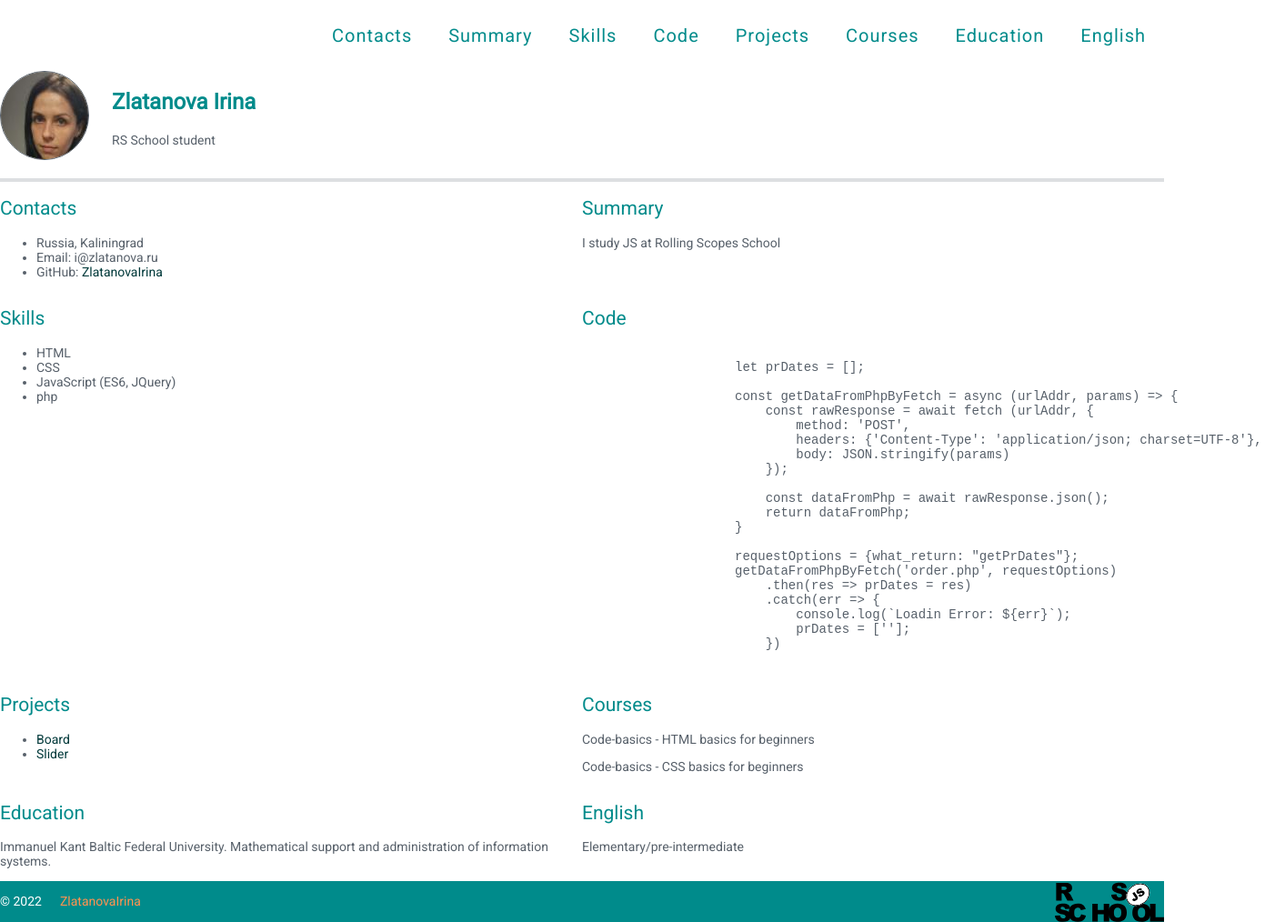
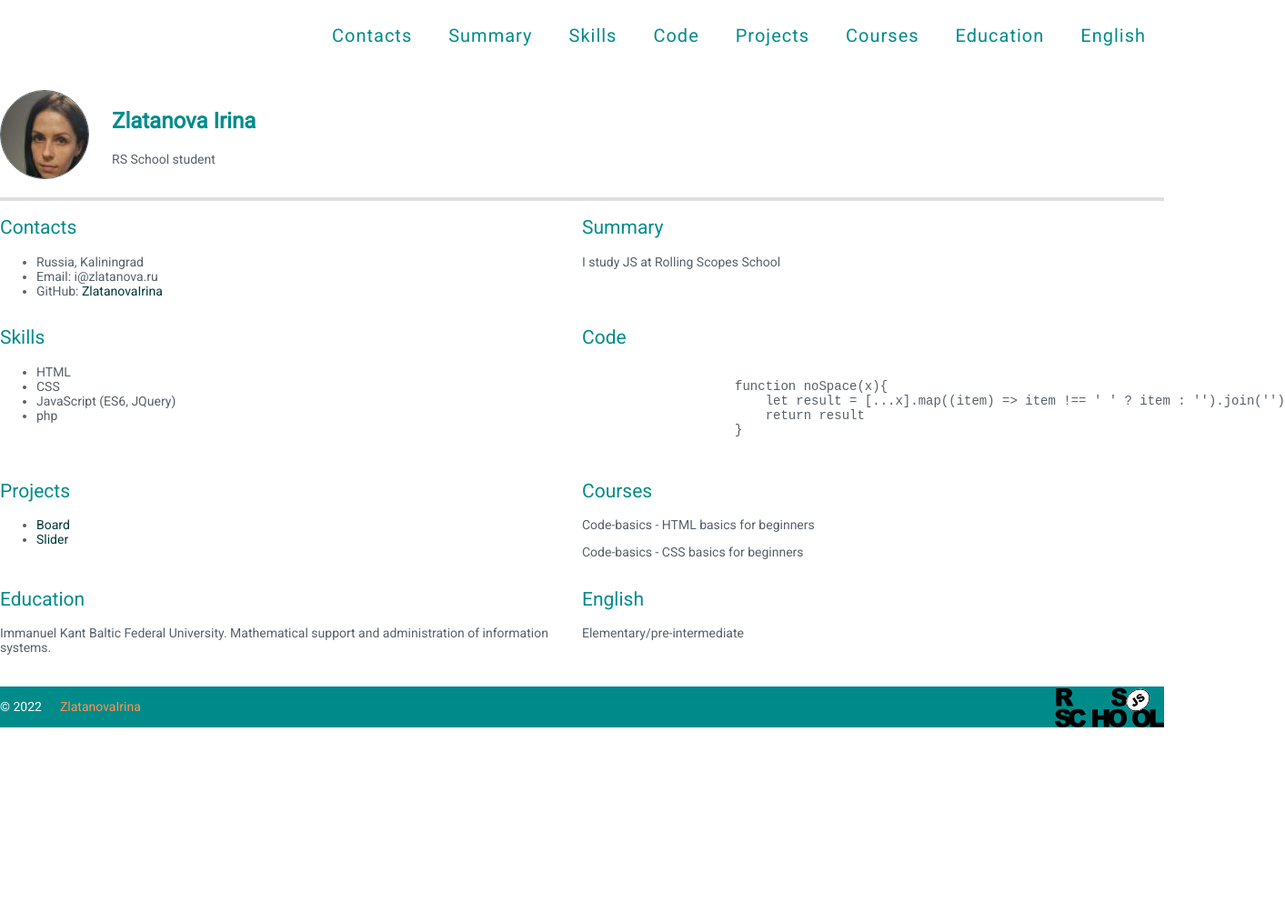
Before and after one commit to ZlatanovaIrina/rsschool-cv-stage0, a plain HTML site: page index.html in a window 1280 px wide. Shown: the whole page at 91% size, 1413 px wide, since content can reach past the window. After the commit the page ends 800 px from the top, so only its background shows below. Drawn offline with Linux system fonts and the light colour scheme.

Commit message:
fix: function in code section

```diff
--- a/index.html
+++ b/index.html
@@ -64,26 +64,10 @@
             <section class="section" id="code">
                 <h2 class="section-title">Code</h2>
                 <pre><code>
-                    let prDates = [];
-
-                    const getDataFromPhpByFetch = async (urlAddr, params) => {
-                        const rawResponse = await fetch (urlAddr, {
-                            method: 'POST',
-                            headers: {'Content-Type': 'application/json; charset=UTF-8'},
-                            body: JSON.stringify(params)
-                        });
-
-                        const dataFromPhp = await rawResponse.json();
-                        return dataFromPhp;
+                    function noSpace(x){
+                        let result = [...x].map((item) => item !== ' ' ? item : '').join('')
+                        return result
                     }
-
-                    requestOptions = {what_return: "getPrDates"};
-                    getDataFromPhpByFetch('order.php', requestOptions)
-                        .then(res => prDates = res)
-                        .catch(err => {
-                            console.log(`Loadin Error: ${err}`);
-                            prDates = [''];
-                        })
                 </code></pre>
             </section>
             <section class="section" id="projects">
```
